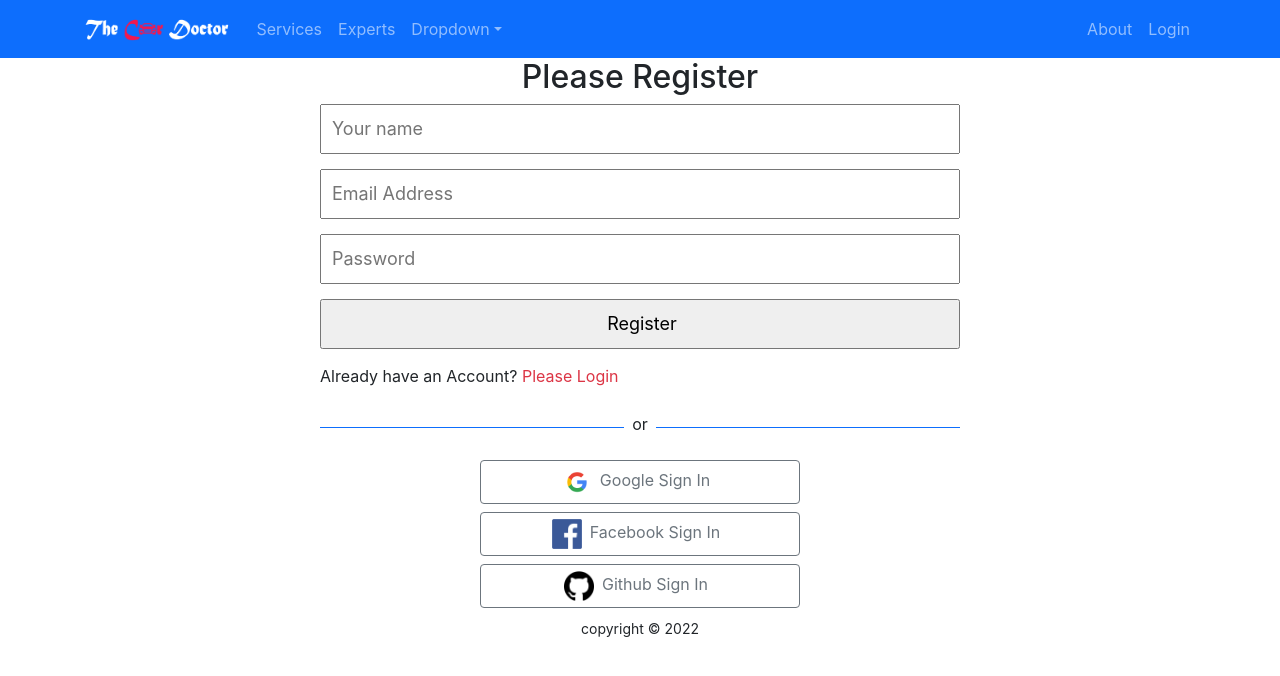
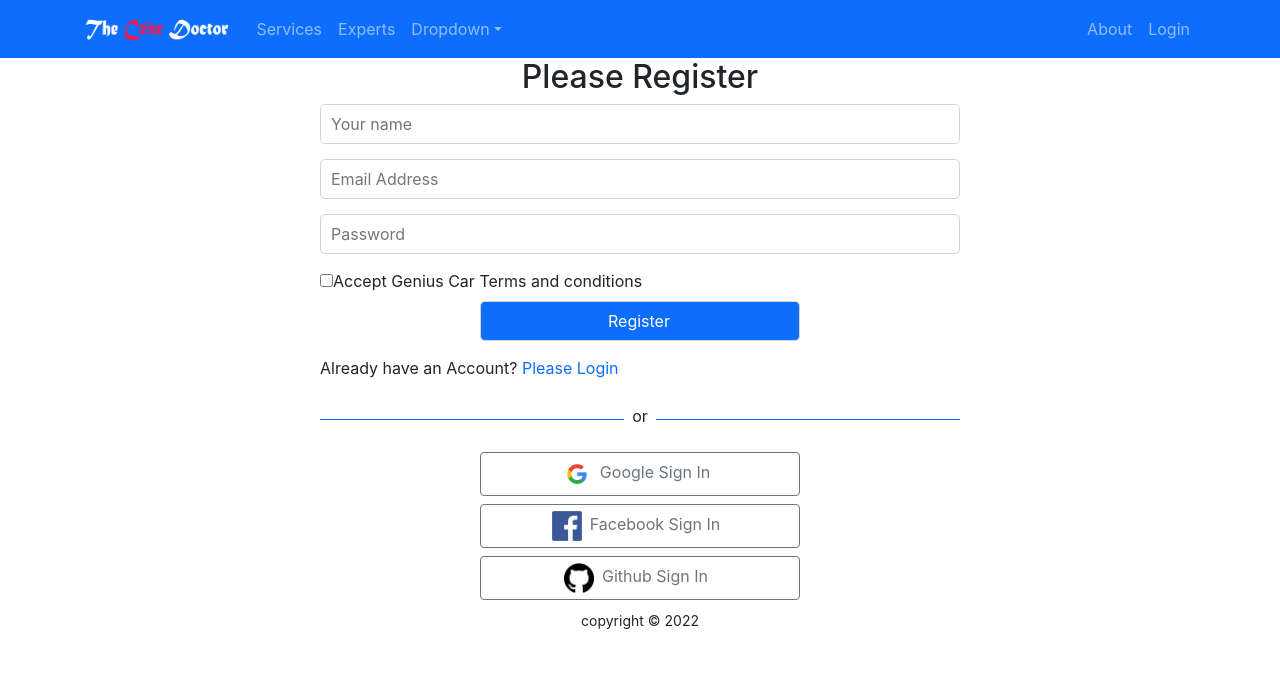
Before and after one commit to AbuZobayed/genius-car-services, a React (Create React App) app: page /register in a window 1280 px wide. Shown: the top 676 px of the page. Built offline with nearby package versions, Linux system fonts and the light colour scheme; no server answers.

Commit message:
create a checkbox

```diff
--- a/src/Pages/Login/Login/Login.js
+++ b/src/Pages/Login/Login/Login.js
@@ -1,6 +1,7 @@
+import { async } from '@firebase/util';
 import React, { useRef } from 'react';
 import { Button, Form } from 'react-bootstrap';
-import { useSignInWithEmailAndPassword } from 'react-firebase-hooks/auth';
+import { useSendPasswordResetEmail, useSignInWithEmailAndPassword } from 'react-firebase-hooks/auth';
 import { Link, useLocation, useNavigate } from 'react-router-dom';
 import auth from '../../../firebase.init';
 import SocialLogin from '../SocialLogin/SocialLogin';
@@ -10,7 +11,11 @@ const Login = () => {
     const passwordRef = useRef('');
     const navigate = useNavigate();
     const location = useLocation();
+
+
     let from = location.state?.from?.pathname || "/";
+    let errorElement;
+
 
     const [
         signInWithEmailAndPassword,
@@ -19,11 +24,20 @@ const Login = () => {
         error,
       ] = useSignInWithEmailAndPassword(auth);
 
+      const [sendPasswordResetEmail, sending] = useSendPasswordResetEmail(auth);
+
 
 
       if(user){
         navigate(from, { replace: true });
       }
+
+      if (error) {
+        errorElement = <p className='text-danger'>Error:{error?.message} </p>
+
+
+    }
+
     const handleSubmit = event =>{
         event.preventDefault();
         const email = emailRef.current.value;
@@ -34,6 +48,12 @@ const Login = () => {
 
     const navigateRegister = event => {
         navigate('/register');
+    }
+
+    const resetPassword = async() =>{
+        const email = emailRef.current.value;
+        await sendPasswordResetEmail(email);
+          alert('Sent email');
     }
 
 
@@ -51,14 +71,14 @@ const Login = () => {
 
                     <Form.Control ref={passwordRef} type="password" placeholder="Password" required />
                         </Form.Group>
-                        <Form.Group className="mb-3" controlId="formBasicCheckbox">
-                            <Form.Check type="checkbox" label="Check me out" />
-                         </Form.Group>
-                     <Button variant="primary" type="submit">
-                            Submit
+                     <Button variant="primary w-50 mx-auto d-block mb-2" type="submit">
+                            Login
                  </Button>
             </Form>
-            <p>New to Genius Car? <Link to="/register" className='text-danger pe-auto text-decoration-none' onClick={navigateRegister}>Please Register</Link> </p>
+            {errorElement}
+            <p>New to Genius Car? <Link to="/register" className='text-primary pe-auto text-decoration-none' onClick={navigateRegister}>Please Register</Link> </p>
+
+            <p>Forget Password? <Link to="/register" className='text-primary pe-auto text-decoration-none' onClick={resetPassword}>Reset Password</Link> </p>
             <SocialLogin></SocialLogin>
         </div>
     );
--- a/src/Pages/Login/Register/Register.css
+++ b/src/Pages/Login/Register/Register.css
@@ -5,11 +5,13 @@
 
 
 
-.register-form input{
+.register-form input:not([type=checkbox]){
     display: block;
     width: 100%;
-    height: 50px;
+    height: 40px;
+    border-radius: 5px;
+    border:1px solid lightgray;
     padding-left: 10px;
-    font-size: 18px;
+    font-size: 16px;
     margin-bottom: 15px;
 }
--- a/src/Pages/Login/Register/Register.js
+++ b/src/Pages/Login/Register/Register.js
@@ -46,10 +46,13 @@ const Register = () => {
 
                 <input type="password" name="password" id="" placeholder='Password' required/>
 
-                <input type="submit" value="Register" />
+                <input type="checkbox" name="terms" id="terms" />
+                <label htmlFor="terms">Accept Genius Car Terms and conditions</label>
+
+                <input className='w-50 mx-auto btn btn-primary mt-2 ' type="submit" value="Register" />
             </form>
 
-            <p>Already have an Account? <Link to="/login" className='text-danger pe-auto text-decoration-none' onClick={navigateLogin}>Please Login</Link> </p>
+            <p>Already have an Account? <Link to="/login" className='text-primary pe-auto text-decoration-none' onClick={navigateLogin}>Please Login</Link> </p>
             <SocialLogin>
 
             </SocialLogin>
--- a/src/Pages/Login/SocialLogin/SocialLogin.js
+++ b/src/Pages/Login/SocialLogin/SocialLogin.js
@@ -3,21 +3,22 @@ import google from '../../../images/social/google.png'
 import facebook from '../../../images/social/facebook.png'
 import github from '../../../images/social/github.png'
 import auth from '../../../firebase.init';
-import { useSignInWithGoogle } from 'react-firebase-hooks/auth';
+import { useSignInWithGithub, useSignInWithGoogle } from 'react-firebase-hooks/auth';
 import { useNavigate } from 'react-router-dom';
 
 const SocialLogin = () => {
-    const [signInWithGoogle , user , loading , error] = useSignInWithGoogle(auth)
+    const [signInWithGoogle , user , loading , error] = useSignInWithGoogle(auth);
+    const [signInWithGithub, user1, loading1, error1] = useSignInWithGithub(auth);
     const navigate = useNavigate();
-    let errorElement;
-    if (error) {
-        errorElement = <div>
-                <p className='text-danger'>Error:{error.message}</p>
-            </div>
+
+     let errorElement;
+    if (error || error1) {
+        errorElement = <p className='text-danger'>Error:{error?.message} {error1?.message}</p>
+
 
     }
 
-    if(user){
+    if(user || user1){
         navigate('/home');
     }
 
@@ -43,7 +44,9 @@ const SocialLogin = () => {
                     <span className='px-2'>Facebook Sign In</span>
                 </button>
 
-                <button className='btn btn-outline-secondary w-50 d-block mx-auto my-2'>
+                <button
+                    onClick={() => signInWithGithub()}
+                className='btn btn-outline-secondary w-50 d-block mx-auto my-2'>
                     <img style={{width:'30px'}} src={github} alt="" />
                     <span className='px-2'>Github Sign In</span>
                 </button>
```
